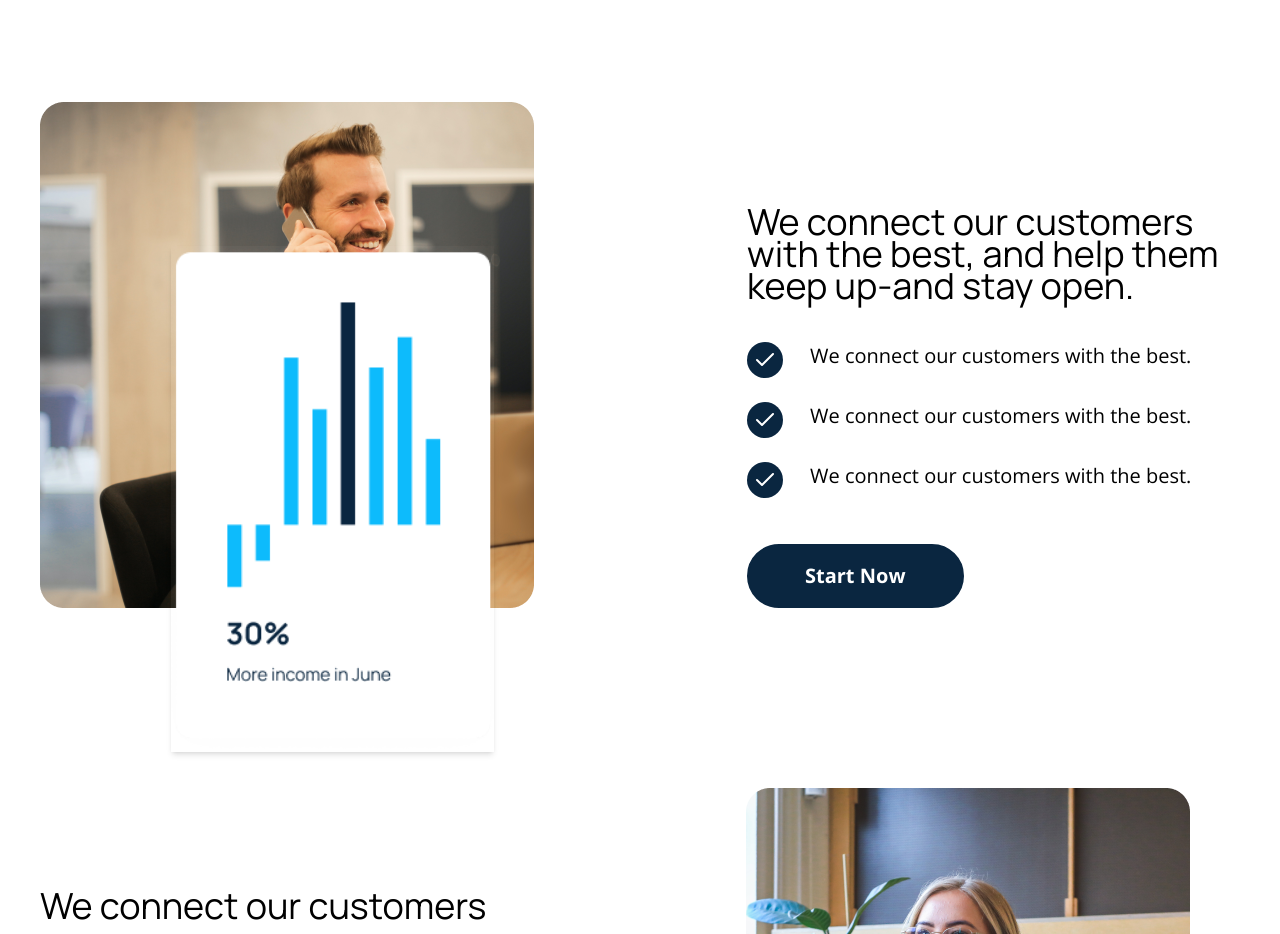
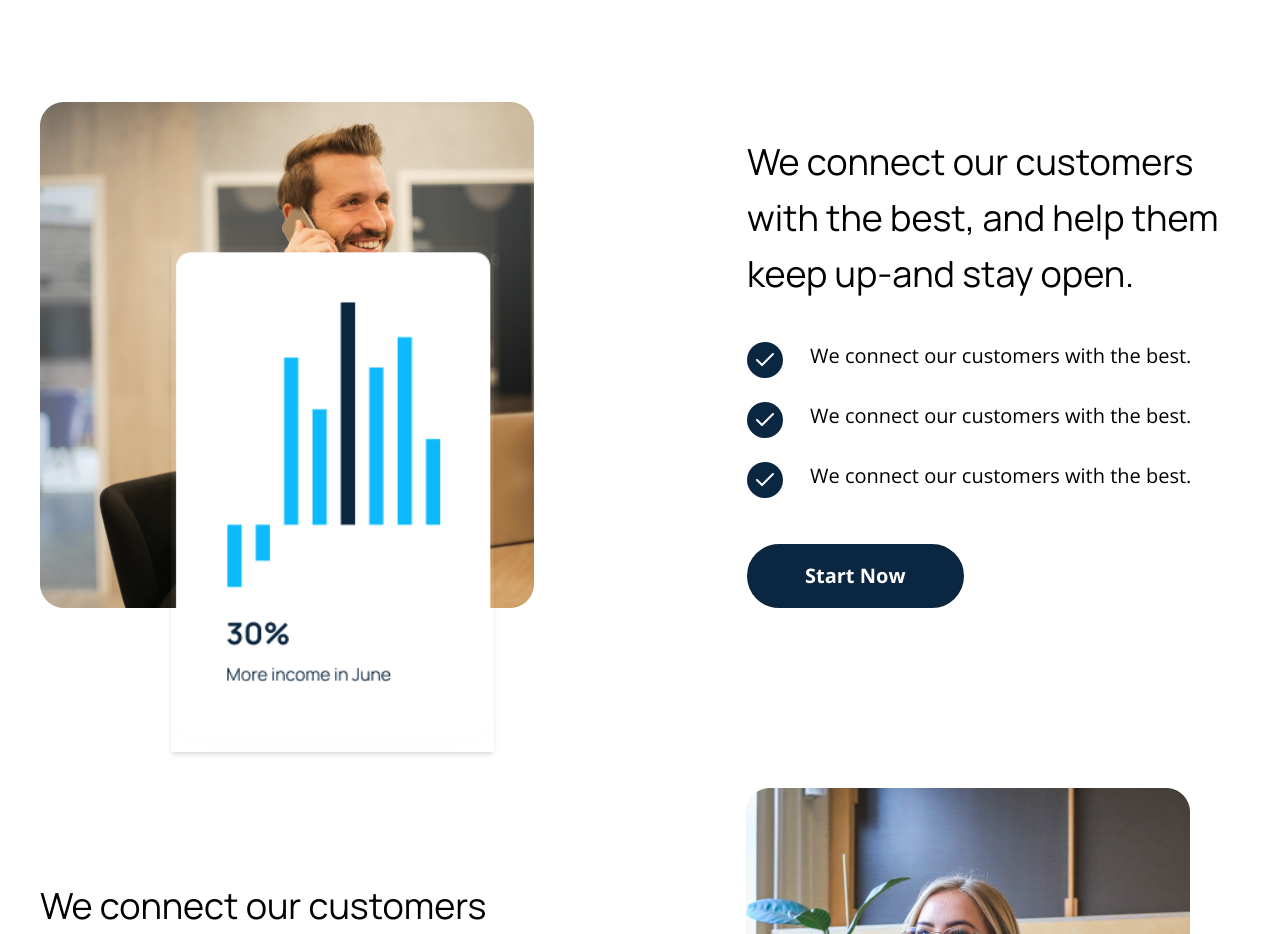
Before and after one commit to AyanUpadhaya/BoldoLandingPage, a React (Vite) app: page / in a window 1280 px wide. Shown: the part 2100-3034 px from the top of the page. Built offline with nearby package versions, Linux system fonts and the light colour scheme.

Commit message:
solved line height issue

```diff
--- a/src/components/home/connect/ConnectSection.jsx
+++ b/src/components/home/connect/ConnectSection.jsx
@@ -17,7 +17,7 @@ const ConnectSection = () => {
 
         {/* right */}
         <div className="flex flex-col items-start gap-y-10 w-full lg:max-w-[493px] px-4 lg:px-0">
-          <h2 className="text-pureblack text-2xl lg:text-[36px] font-manrope">
+          <h2 className="text-pureblack text-2xl lg:text-[36px] font-manrope lg:leading-[56px]">
             We connect our customers with the best, and help them keep up-and
             stay open.
           </h2>
```
